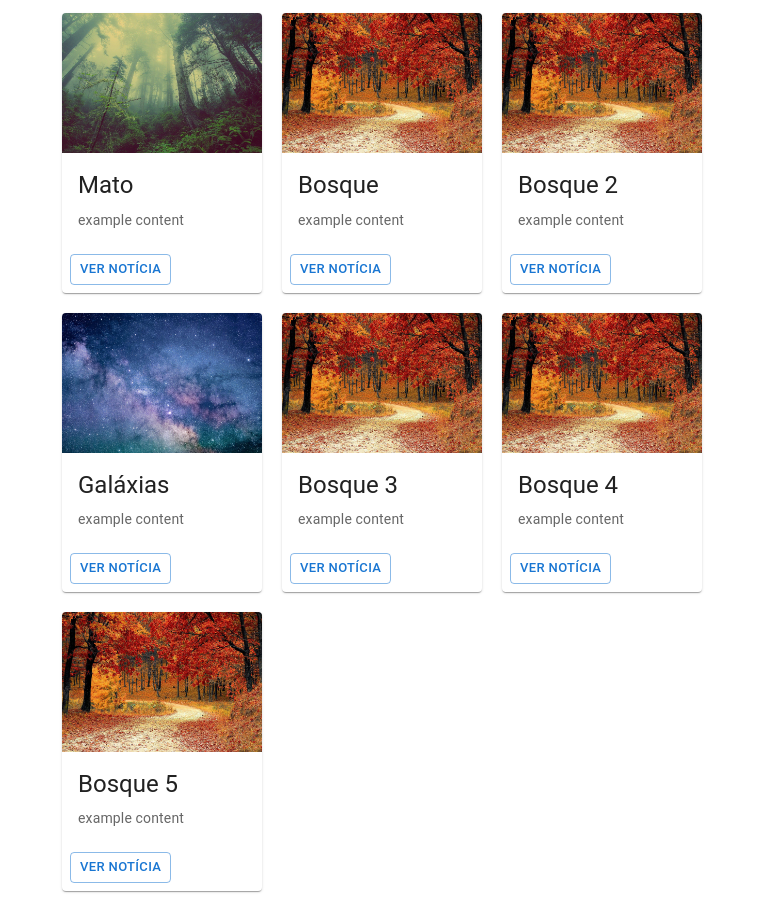
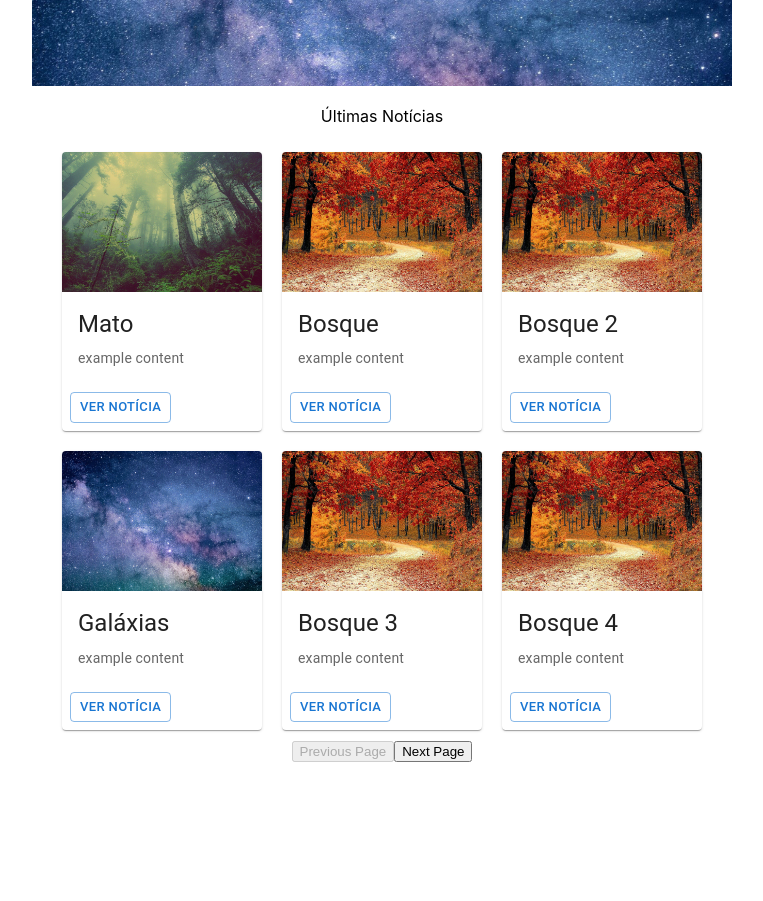
Before and after one commit to guilhermefernandesk/contador, a React (Create React App) app: page /noticias in a window 1280 px wide. Shown: the whole page, without its empty margins (258-1021 px from the left). After the commit the page ends 800 px from the top, so only its background shows below. Built offline with nearby package versions, Linux system fonts and the light colour scheme.

Commit message:
6perPage

```diff
--- a/src/Pages/Noticias.jsx
+++ b/src/Pages/Noticias.jsx
@@ -1,4 +1,5 @@
 import React from "react";
+import { useState } from 'react';
 
 import '../components/Cards.css'
 
@@ -9,9 +10,19 @@ import Cards from "../components/Cards";
 
 import galaxia from '../assets/img/1.jpg'
 
-const sortedCards = data.sort((a, b) => b.date - a.date);
+function Noticias() {
+    const MaisRecente = data.sort((a, b) => b.date - a.date);
 
-function Noticias() {
+    const [paginaAtual, setpaginaAtual] = useState(1);
+
+    const CardsPorPagina = 6;
+    const indexUltimoCard = paginaAtual * CardsPorPagina;
+    const indexPrimeiroCard = indexUltimoCard - CardsPorPagina;
+    const currentCards = data.slice(indexPrimeiroCard, indexUltimoCard);
+
+    const nextPage = () => setpaginaAtual(paginaAtual + 1);
+    const prevPage = () => setpaginaAtual(paginaAtual - 1);
+
     return (
         <div className="App">
 
@@ -21,9 +32,17 @@ function Noticias() {
             </div>
             <p> Últimas Notícias</p>
             <div class="grid-container">
-                {sortedCards.map(cards => (
+                {currentCards.map(cards => (
                     <Cards key={cards.id} cards={cards} />
                 ))}
+            </div>
+            <div>
+                <button onClick={prevPage} disabled={paginaAtual === 1}>
+                    Previous Page
+                </button>
+                <button onClick={nextPage} disabled={indexUltimoCard >= data.length}>
+                    Next Page
+                </button>
             </div>
         </div>
     );
```
